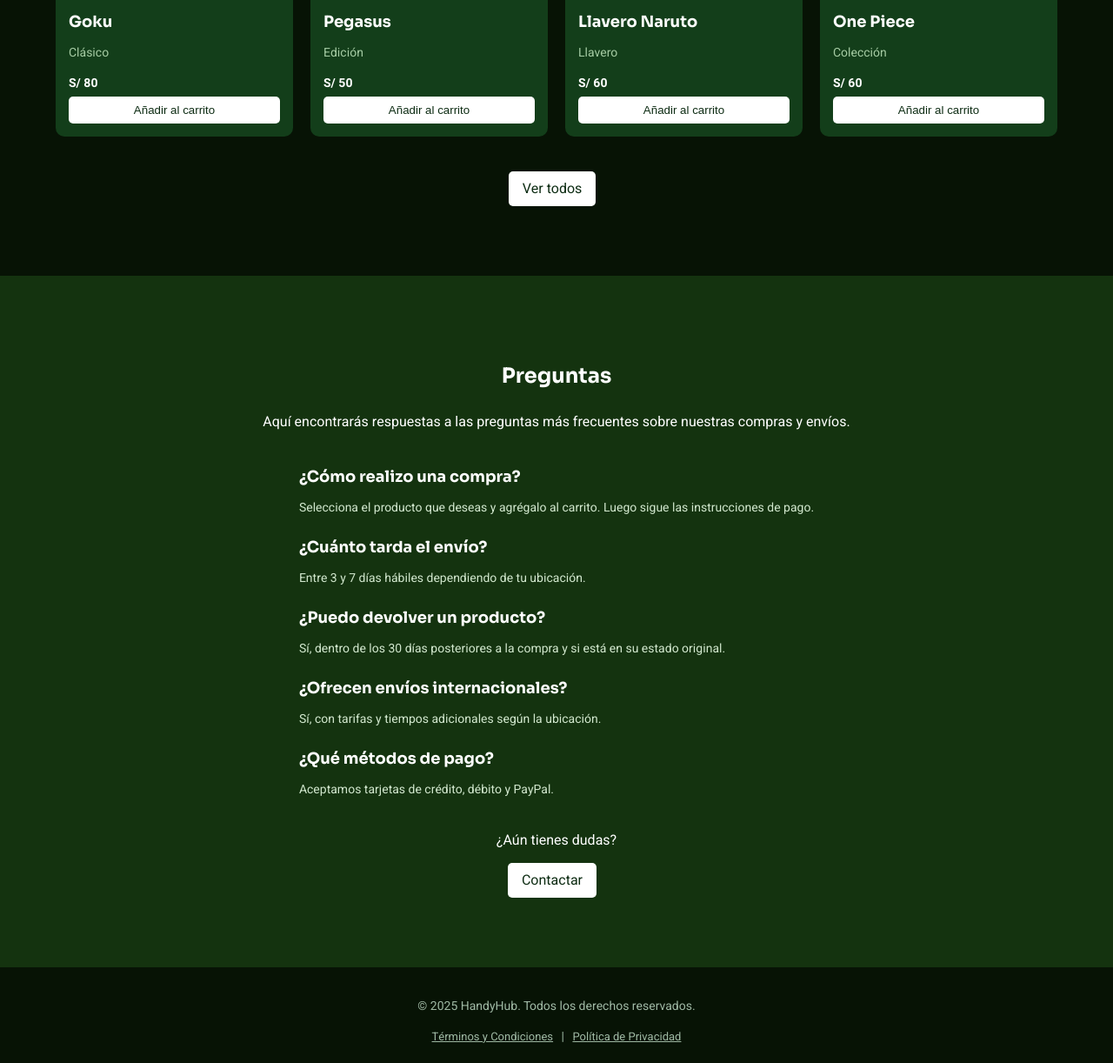
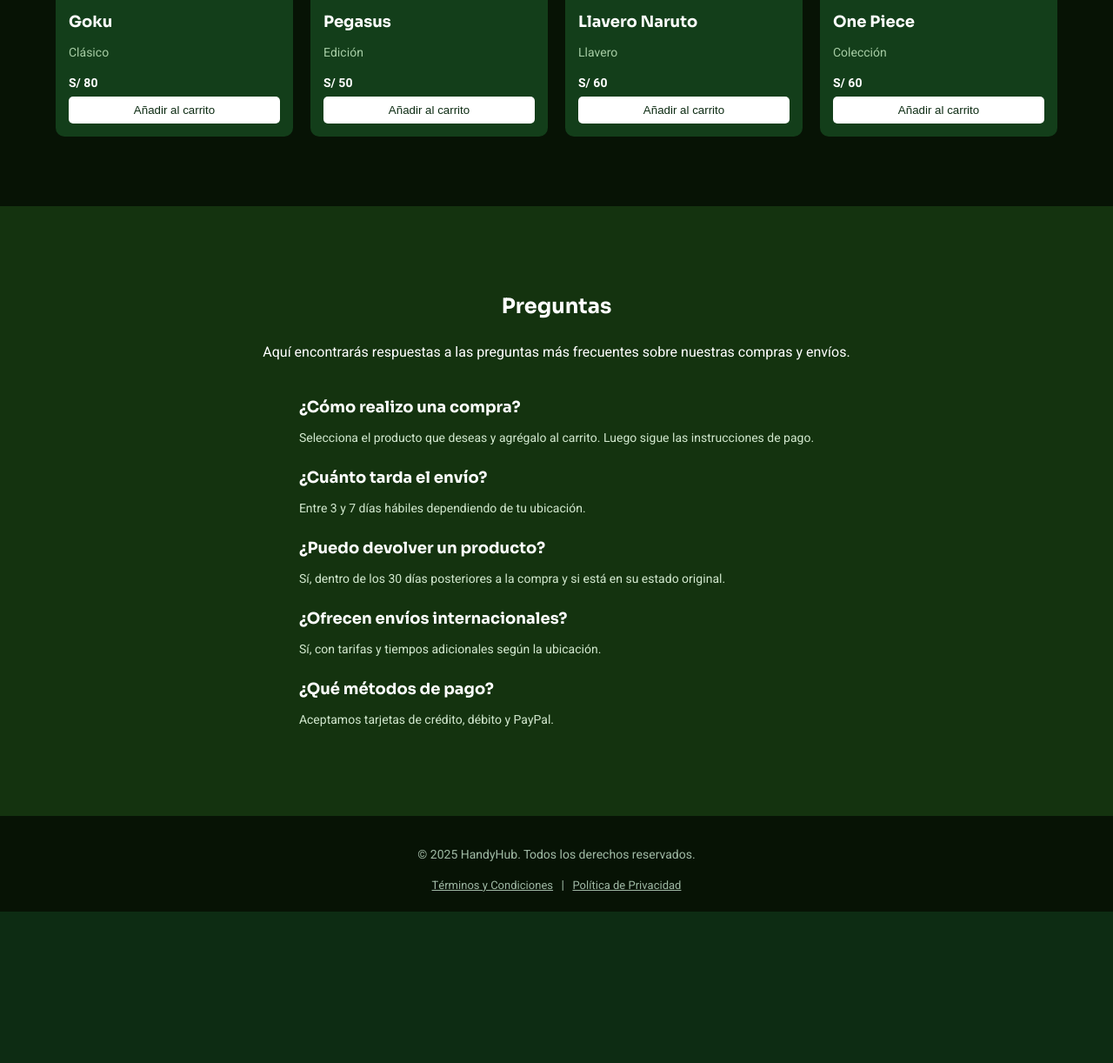
Before and after one commit to edhison12/EC1, a plain HTML site: page index.html in a window 1280 px wide. Shown: the part 1318-2540 px from the top of the page at 87% size. After the commit the page ends 2366 px from the top, so only its background shows below. Drawn offline with Linux system fonts and the light colour scheme.

Commit message:
Update index.html

```diff
--- a/index.html
+++ b/index.html
@@ -68,10 +68,6 @@
                 <button class="button">Añadir al carrito</button>
             </article>
         </div>
-
-        <div class="boton-ver">
-            <a href="productos.html" class="button">Ver todos</a>
-        </div>
     </section>
 
     <section class="seccion-preguntas">
@@ -103,11 +99,6 @@
                 <h4>¿Qué métodos de pago?</h4>
                 <p>Aceptamos tarjetas de crédito, débito y PayPal.</p>
             </div>
-
-            <div class="dudas">
-                <p>¿Aún tienes dudas?</p>
-                <a href="contacto.html" class="button">Contactar</a>
-            </div>
         </div>
     </section>
 
```
